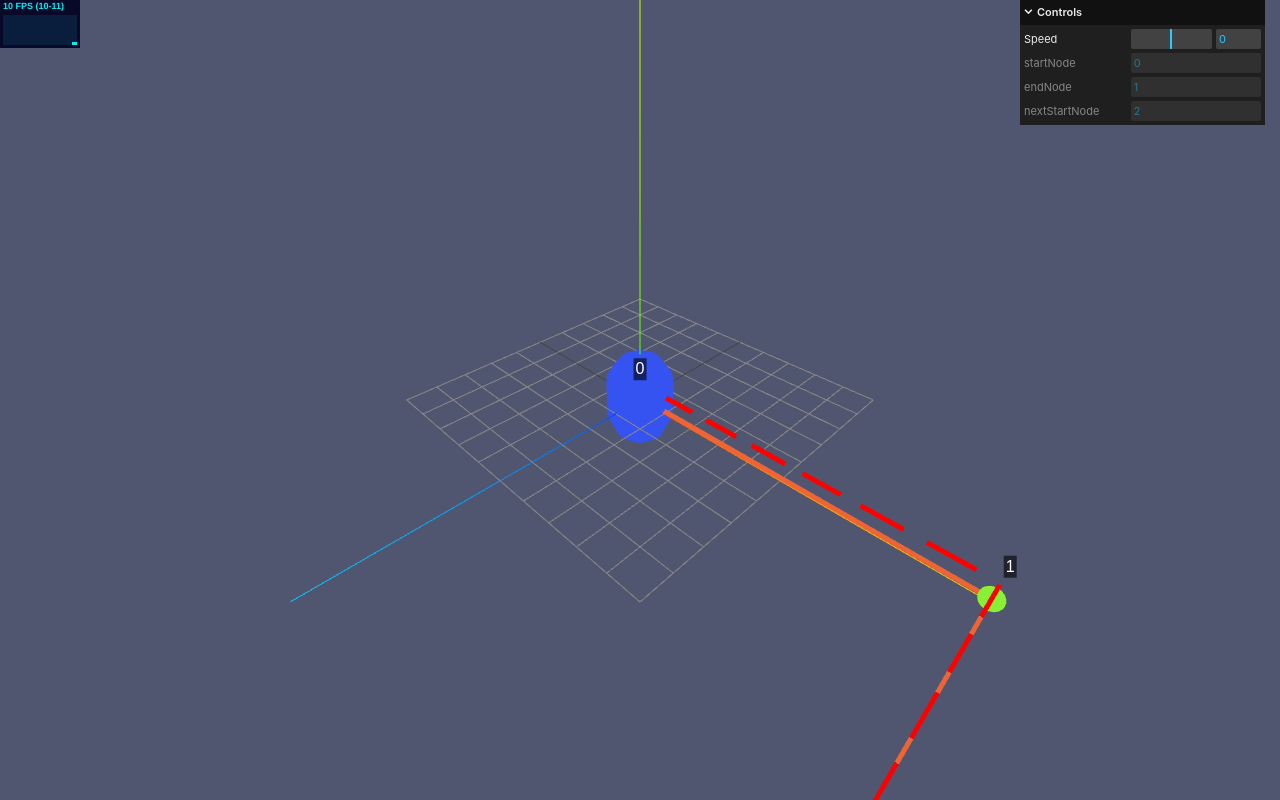
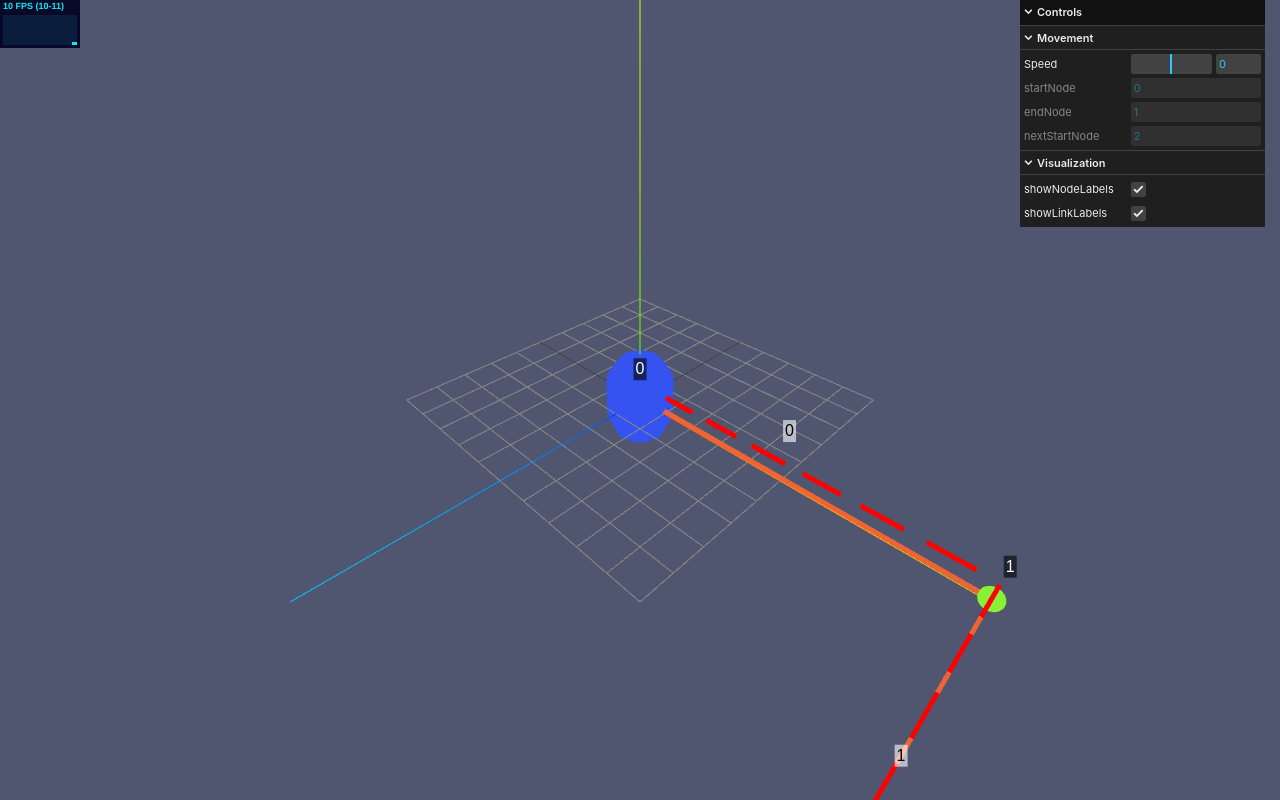
Before and after one commit to andrewisen-tikab/three-line-network, a website built with Vite: page examples/generate/index.html in a window 1280 px wide. Built offline with nearby package versions, Linux system fonts and the light colour scheme; animation ran at ten frames a second.

Commit message:
Refactor visualization options in Example.ts and styles.css

```diff
--- a/examples/Example.ts
+++ b/examples/Example.ts
@@ -56,6 +56,8 @@ export class Example {
     startNode: -1,
     endNode: -1,
     nextStartNode: -1,
+    showNodeLabels: true,
+    showLinkLabels: true,
   };
 
   /**
@@ -122,16 +124,30 @@ export class Example {
     this.network = new TLN.LineNetwork();
     this.group.add(this.network.debugScene);
 
-    this.gui
+    const movementFolder = this.gui.addFolder("Movement");
+
+    movementFolder
       .add(this.params, "speed", -100, 100)
       .name("Speed")
       .onChange(() => {
         this.network.setSpeed(this.params.speed);
       });
 
-    this.gui.add(this.params, "startNode").disable().listen();
-    this.gui.add(this.params, "endNode").disable().listen();
-    this.gui.add(this.params, "nextStartNode").disable().listen();
+    movementFolder.add(this.params, "startNode").disable().listen();
+    movementFolder.add(this.params, "endNode").disable().listen();
+    movementFolder.add(this.params, "nextStartNode").disable().listen();
+
+    const visualizationFolder = this.gui.addFolder("Visualization");
+
+    const setParams = () => {
+      this.network.nodeLabelGroup.visible = this.params.showNodeLabels;
+      this.network.linkLabelGroup.visible = this.params.showLinkLabels;
+    };
+
+    visualizationFolder.add(this.params, "showNodeLabels").onChange(setParams);
+    visualizationFolder.add(this.params, "showLinkLabels").onChange(setParams);
+
+    setParams();
 
     const render = (): void => {
       this.renderer.render(this.scene, camera);
--- a/examples/styles.css
+++ b/examples/styles.css
@@ -10,9 +10,16 @@ body {
   pointer-events: none;
 }
 
-.label {
+.node-label {
   color: #fff;
   font-family: sans-serif;
   padding: 2px;
   background: rgba(0, 0, 0, 0.6);
 }
+
+.link-label {
+  color: #000;
+  font-family: sans-serif;
+  padding: 2px;
+  background: rgba(255, 255, 255, 0.6);
+}
--- a/src/LineNetwork.ts
+++ b/src/LineNetwork.ts
@@ -83,9 +83,17 @@ export class LineNetwork
 
   debugScene: THREE.Scene = new THREE.Scene();
 
+  nodeLabelGroup: THREE.Group = new THREE.Group();
+
+  linkLabelGroup: THREE.Group = new THREE.Group();
+
   init(nodes: Node[], links: Link[], parent: THREE.Object3D) {
     this.debugScene.clear();
     this.debugScene.add(linesViz);
+
+    this.debugScene.add(this.nodeLabelGroup);
+    this.debugScene.add(this.linkLabelGroup);
+
     linesViz.computeLineDistances();
     linesViz.position.y = 0.5;
 
@@ -108,6 +116,10 @@ export class LineNetwork
         const node1 = createNodeVisualization(startNode.position);
         const node2 = createNodeVisualization(endNode.position);
 
+        this.linkLabelGroup.add(
+          link.generateLabel(startNode.position, endNode.position)
+        );
+
         parent.add(line);
         parent.add(node1);
         parent.add(node2);
@@ -128,7 +140,7 @@ export class LineNetwork
     if (!this._switches.has(node.id)) {
       const defaultExitLink = link; // Assign the first link as the default exit link for simplicity
       const networkSwitch = new Switch(node, [link], defaultExitLink);
-      this.debugScene?.add(networkSwitch.generateLabel());
+      this.nodeLabelGroup?.add(networkSwitch.generateLabel());
       this._switches.set(node.id, networkSwitch);
     } else {
       const switchInstance = this._switches.get(node.id)!;
--- a/src/Switch.ts
+++ b/src/Switch.ts
@@ -39,7 +39,7 @@ export class Switch implements AbstractSwitch {
 
   generateLabel() {
     const div = document.createElement("div");
-    div.className = "label";
+    div.className = "node-label";
     div.textContent = this.currentNode.id.toString();
     // earthDiv.style.backgroundColor = "transparent";
 
--- a/src/core/Link.ts
+++ b/src/core/Link.ts
@@ -1,5 +1,6 @@
 import { type BaseLink, ID } from "./types";
-
+import { CSS2DObject } from "three/addons/renderers/CSS2DRenderer.js";
+import * as THREE from "three";
 export class Link implements BaseLink {
   id: ID;
   startNodeId: ID;
@@ -20,4 +21,18 @@ export class Link implements BaseLink {
   getLength(): number {
     return this._length;
   }
+
+  generateLabel(startPosition: THREE.Vector3, endPosition: THREE.Vector3) {
+    console.log("Generating label for link", this.id);
+
+    const div = document.createElement("div");
+    div.className = "link-label";
+    div.textContent = this.id.toString();
+    // earthDiv.style.backgroundColor = "transparent";
+
+    const css2DObject = new CSS2DObject(div);
+    css2DObject.position.copy(startPosition).add(endPosition).divideScalar(2);
+    css2DObject.position.y += 1.5;
+    return css2DObject;
+  }
 }
```
